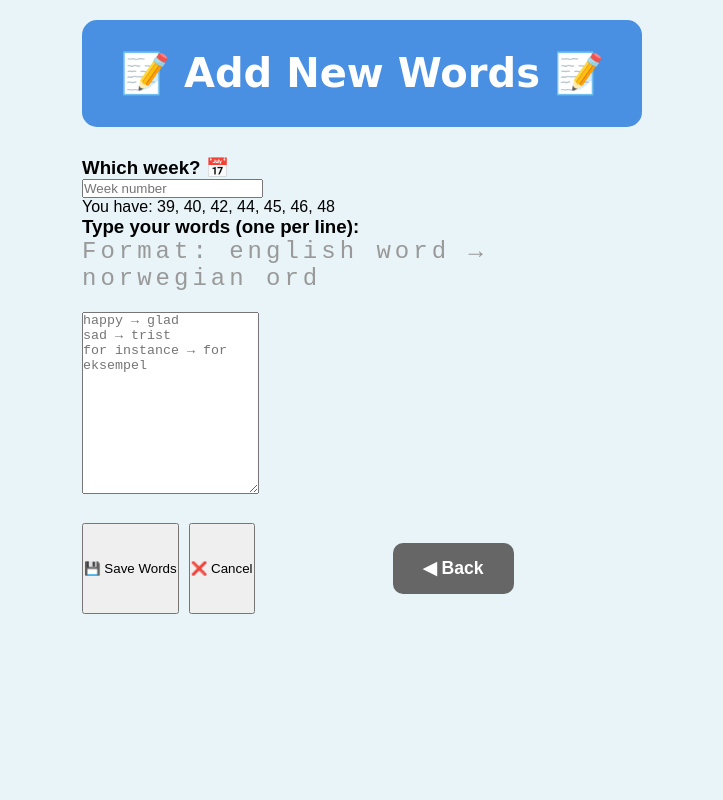
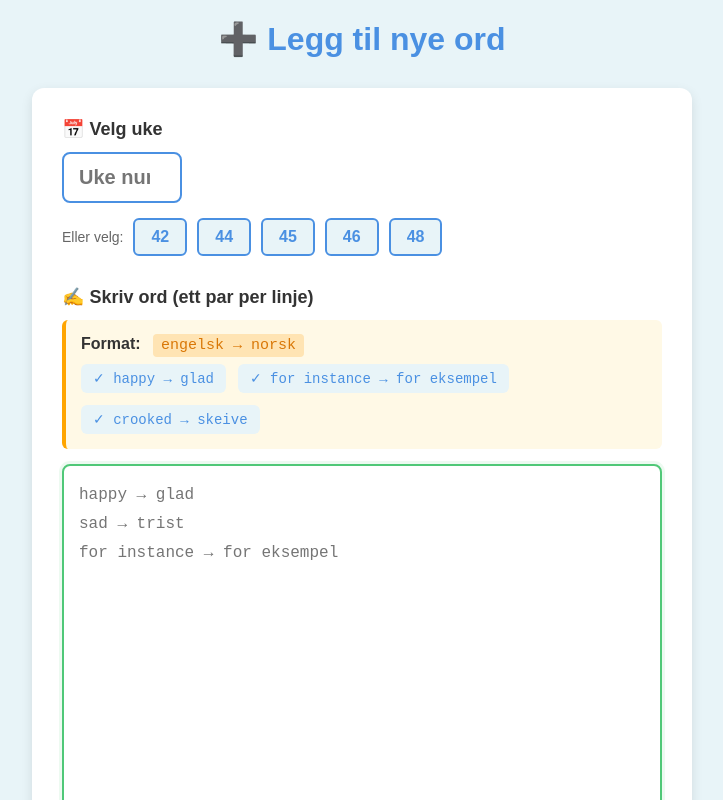
Before and after one commit to Goran1310/Skriv_Glosene_P-_Engelsk, a React (Create React App) app in the folder vocabulary-trainer-web/: page / in a window 1280 px wide. Both pictures are taken after a click on the button "📝 Add New Words". Shown: the top 800 px of the page, without its empty margins (278-1001 px from the left). Built offline with nearby package versions, Linux system fonts and the light colour scheme.

Commit message:
Improve Quiz UX: auto-focus input, better spacing, hints overlay, improved Add Words interface

```diff
--- a/vocabulary-trainer-web/src/components/AddVocabulary.css
+++ b/vocabulary-trainer-web/src/components/AddVocabulary.css
@@ -1,53 +1,164 @@
 .add-vocabulary {
-  max-width: 600px;
+  max-width: 700px;
   margin: 0 auto;
   padding: 20px;
 }
 
-.add-form {
+.add-vocabulary h1 {
+  text-align: center;
+  color: #4A90E2;
+  margin-bottom: 30px;
+}
+
+.form-container {
   background-color: white;
   padding: 30px;
-  border-radius: 10px;
-  box-shadow: 0 2px 8px rgba(0, 0, 0, 0.1);
+  border-radius: 12px;
+  box-shadow: 0 4px 12px rgba(0, 0, 0, 0.1);
   margin-bottom: 20px;
 }
 
-.form-group {
-  margin-bottom: 20px;
+.week-section {
+  margin-bottom: 30px;
 }
 
-.form-group label {
+.section-label {
   display: block;
-  margin-bottom: 8px;
   font-size: 18px;
   font-weight: bold;
   color: #333;
+  margin-bottom: 12px;
 }
 
-.form-group input,
-.form-group select {
-  width: 100%;
-  padding: 12px;
-  font-size: 18px;
-  border: 2px solid #4A90E2;
-  border-radius: 5px;
-  box-sizing: border-box;
+.week-input-group {
+  display: flex;
+  flex-direction: column;
+  gap: 15px;
 }
 
-.form-group input:focus,
-.form-group select:focus {
+.week-input {
+  width: 120px;
+  padding: 12px 15px;
+  font-size: 20px;
+  border: 2px solid #4A90E2;
+  border-radius: 8px;
+  text-align: center;
+  font-weight: bold;
+}
+
+.week-quick-select {
+  display: flex;
+  align-items: center;
+  gap: 10px;
+  flex-wrap: wrap;
+}
+
+.quick-label {
+  font-size: 14px;
+  color: #666;
+}
+
+.week-btn {
+  padding: 8px 16px;
+  font-size: 16px;
+  background-color: #E8F4F8;
+  color: #4A90E2;
+  border: 2px solid #4A90E2;
+  border-radius: 6px;
+  cursor: pointer;
+  transition: all 0.3s;
+  font-weight: bold;
+}
+
+.week-btn:hover {
+  background-color: #4A90E2;
+  color: white;
+}
+
+.week-btn.active {
+  background-color: #4A90E2;
+  color: white;
+  box-shadow: 0 2px 6px rgba(74, 144, 226, 0.4);
+}
+
+.words-section {
+  margin-bottom: 25px;
+}
+
+.word-count {
+  float: right;
+  background-color: #50C878;
+  color: white;
+  padding: 4px 12px;
+  border-radius: 12px;
+  font-size: 14px;
+  font-weight: bold;
+}
+
+.format-help {
+  background-color: #FFF9E6;
+  border-left: 4px solid #FFA500;
+  padding: 15px;
+  margin-bottom: 15px;
+  border-radius: 6px;
+}
+
+.format-help strong {
+  color: #333;
+  margin-right: 8px;
+}
+
+.format-help code {
+  background-color: #FFE4B3;
+  padding: 3px 8px;
+  border-radius: 4px;
+  font-family: monospace;
+  font-size: 15px;
+  color: #D97706;
+}
+
+.examples {
+  display: flex;
+  gap: 12px;
+  margin-top: 10px;
+  flex-wrap: wrap;
+}
+
+.example {
+  background-color: #E8F4F8;
+  padding: 6px 12px;
+  border-radius: 6px;
+  font-size: 14px;
+  color: #4A90E2;
+  font-family: monospace;
+}
+
+.words-textarea {
+  width: 100%;
+  padding: 15px;
+  font-size: 16px;
+  font-family: monospace;
+  border: 2px solid #4A90E2;
+  border-radius: 8px;
+  box-sizing: border-box;
+  resize: vertical;
+  line-height: 1.8;
+}
+
+.words-textarea:focus {
   outline: none;
   border-color: #50C878;
+  box-shadow: 0 0 0 3px rgba(80, 200, 120, 0.1);
 }
 
 .button-group {
   display: flex;
-  gap: 10px;
+  gap: 12px;
   margin-top: 25px;
 }
 
-.save-button,
-.cancel-button {
+.save-btn,
+.cancel-btn {
   flex: 1;
   padding: 15px;
   font-size: 18px;
@@ -55,50 +166,50 @@
   border-radius: 8px;
   cursor: pointer;
   font-weight: bold;
-  transition: opacity 0.3s;
+  transition: all 0.3s;
 }
 
-.save-button {
+.save-btn {
   background-color: #50C878;
   color: white;
 }
 
-.save-button:hover {
-  opacity: 0.9;
+.save-btn:hover:not(:disabled) {
+  background-color: #45b369;
+  transform: translateY(-2px);
+  box-shadow: 0 4px 8px rgba(80, 200, 120, 0.3);
 }
 
-.save-button:disabled {
+.save-btn:disabled {
   background-color: #ccc;
   cursor: not-allowed;
+  opacity: 0.6;
 }
 
-.cancel-button {
+.cancel-btn {
   background-color: #ff6b6b;
   color: white;
 }
 
-.cancel-button:hover {
-  opacity: 0.9;
+.cancel-btn:hover {
+  background-color: #ff5252;
+  transform: translateY(-2px);
+  box-shadow: 0 4px 8px rgba(255, 107, 107, 0.3);
 }
 
-.success-message {
-  background-color: #d4edda;
-  color: #155724;
-  padding: 15px;
+.back-button {
+  width: 100%;
+  padding: 12px;
+  font-size: 16px;
+  background-color: #666;
+  color: white;
+  border: none;
   border-radius: 8px;
-  margin-bottom: 20px;
-  text-align: center;
+  cursor: pointer;
   font-weight: bold;
-  border: 2px solid #c3e6cb;
+  transition: background-color 0.3s;
 }
 
-.error-message {
-  background-color: #f8d7da;
-  color: #721c24;
-  padding: 15px;
-  border-radius: 8px;
-  margin-bottom: 20px;
-  text-align: center;
-  font-weight: bold;
-  border: 2px solid #f5c6cb;
+.back-button:hover {
+  background-color: #555;
 }
--- a/vocabulary-trainer-web/src/components/AddVocabulary.js
+++ b/vocabulary-trainer-web/src/components/AddVocabulary.js
@@ -4,16 +4,24 @@ import './AddVocabulary.css';
 function AddVocabulary({ onNavigate, vocabulary, saveVocabulary }) {
   const [week, setWeek] = useState('');
   const [words, setWords] = useState('');
+  const [wordCount, setWordCount] = useState(0);
+
+  const handleWordsChange = (e) => {
+    const text = e.target.value;
+    setWords(text);
+    const lines = text.trim().split('\n').filter(line => line.trim());
+    setWordCount(lines.length);
+  };
 
   const handleSave = () => {
     if (!week || !words.trim()) {
-      alert('Please enter a week number and some words! ✍️');
+      alert('Vennligst fyll inn uke og ord! ✍️');
       return;
     }
 
     const weekNum = parseInt(week);
     if (isNaN(weekNum)) {
-      alert('Week must be a number! 🔢');
+      alert('Uke må være et tall! 🔢');
       return;
     }
 
@@ -43,17 +51,20 @@ function AddVocabulary({ onNavigate, vocabulary, saveVocabulary }) {
     }
 
     if (newVocab.length === 0) {
-      alert('No valid words found! ✍️');
+      alert('Ingen gyldige ord funnet! ✍️');
       return;
     }
 
     saveVocabulary([...vocabulary, ...newVocab]);
-    alert(`🎉 Awesome!\n\nAdded ${newVocab.length} words to Week ${weekNum}!`);
+    setWeek('');
+    setWords('');
+    setWordCount(0);
+    alert(`🎉 Perfekt!\n\nLa til ${newVocab.length} ord i uke ${weekNum}!`);
     onNavigate('menu');
   };
 
   const handleCancel = () => {
-    if (words.trim() && !window.confirm('Go back without saving? 🤔')) {
+    if (words.trim() && !window.confirm('Gå tilbake uten å lagre? 🤔')) {
       return;
     }
     onNavigate('menu');
@@ -63,49 +74,76 @@ function AddVocabulary({ onNavigate, vocabulary, saveVocabulary }) {
 
   return (
     <div className="add-vocabulary">
-      <div className="header">
-        <h1>📝 Add New Words 📝</h1>
-      </div>
+      <h1>➕ Legg til nye ord</h1>
 
       <div className="form-container">
-        <div className="week-selection">
-          <h3>Which week? 📅</h3>
+        <div className="week-section">
+          <label className="section-label">📅 Velg uke</label>
+          <div className="week-input-group">
             <input
               type="number"
               value={week}
               onChange={(e) => setWeek(e.target.value)}
-            placeholder="Week number"
+              placeholder="Uke nummer"
               className="week-input"
+              min="1"
+              max="52"
             />
             {weeks.length > 0 && (
-            <p className="existing-weeks">You have: {weeks.join(', ')}</p>
+              <div className="week-quick-select">
+                <span className="quick-label">Eller velg:</span>
+                {weeks.slice(-5).map(w => (
+                  <button
+                    key={w}
+                    onClick={() => setWeek(w.toString())}
+                    className={`week-btn ${week === w.toString() ? 'active' : ''}`}
+                  >
+                    {w}
+                  </button>
+                ))}
+              </div>
             )}
           </div>
+        </div>
 
-        <div className="words-input">
-          <h3>Type your words (one per line):</h3>
-          <p className="hint">Format: english word → norwegian ord</p>
+        <div className="words-section">
+          <label className="section-label">
+            ✍️ Skriv ord (ett par per linje)
+            {wordCount > 0 && <span className="word-count">{wordCount} ord</span>}
+          </label>
+          <div className="format-help">
+            <strong>Format:</strong> <code>engelsk → norsk</code>
+            <div className="examples">
+              <div className="example">✓ happy → glad</div>
+              <div className="example">✓ for instance → for eksempel</div>
+              <div className="example">✓ crooked → skeive</div>
+            </div>
+          </div>
           <textarea
             value={words}
-            onChange={(e) => setWords(e.target.value)}
-            placeholder="happy → glad&#10;sad → trist&#10;for instance → for eksempel"
-            rows={12}
+            onChange={handleWordsChange}
+            placeholder="happy → glad
+sad → trist
+for instance → for eksempel"
+            rows={14}
             className="words-textarea"
+            autoFocus
           />
         </div>
 
         <div className="button-group">
-          <button onClick={handleSave} className="save-btn">
-            💾 Save Words
+          <button onClick={handleSave} className="save-btn" disabled={!week || !words.trim()}>
+            💾 Lagre ord
           </button>
           <button onClick={handleCancel} className="cancel-btn">
-            ❌ Cancel
-          </button>
-          <button onClick={() => onNavigate('menu')} className="back-btn">
-            ◀ Back
+            ❌ Avbryt
           </button>
         </div>
       </div>
+
+      <button onClick={() => onNavigate('menu')} className="back-button">
+        ⬅️ Tilbake til meny
+      </button>
     </div>
   );
 }
--- a/vocabulary-trainer-web/src/components/Quiz.css
+++ b/vocabulary-trainer-web/src/components/Quiz.css
@@ -87,31 +87,54 @@
   font-size: 32px;
   font-weight: bold;
   color: #4A90E2;
-  margin-bottom: 20px;
+  margin-bottom: 30px;
   min-height: 80px;
   display: flex;
   align-items: center;
   justify-content: center;
 }
 
-.hint {
-  font-size: 24px;
-  color: #999;
+.input-wrapper {
   margin-bottom: 20px;
-  letter-spacing: 4px;
+  position: relative;
+  width: 100%;
+  display: flex;
+  justify-content: center;
+}
+
+.hint-overlay {
+  position: absolute;
+  left: 50%;
+  transform: translateX(-50%);
+  top: 15px;
+  font-size: 28px;
   font-family: monospace;
-  min-height: 40px;
+  letter-spacing: 12px;
+  color: #ddd;
+  pointer-events: none;
+  z-index: 1;
+  user-select: none;
 }
 
 .answer-input {
   width: 100%;
   padding: 15px;
-  font-size: 24px;
+  font-size: 28px;
   border: 3px solid #4A90E2;
   border-radius: 8px;
   text-align: center;
-  margin-bottom: 20px;
   box-sizing: border-box;
+  font-family: monospace;
+  letter-spacing: 12px;
+  position: relative;
+  z-index: 2;
+  background-color: rgba(255, 255, 255, 0.5);
+  color: #333;
+  caret-color: #4A90E2;
+}
+
+.answer-input::placeholder {
+  color: transparent;
 }
 
 .answer-input:focus {
```
Also changed, not shown: vocabulary-trainer-web/src/components/Quiz.js (+15 -8 lines). Lines whose indentation alone changed are shown as unchanged.
